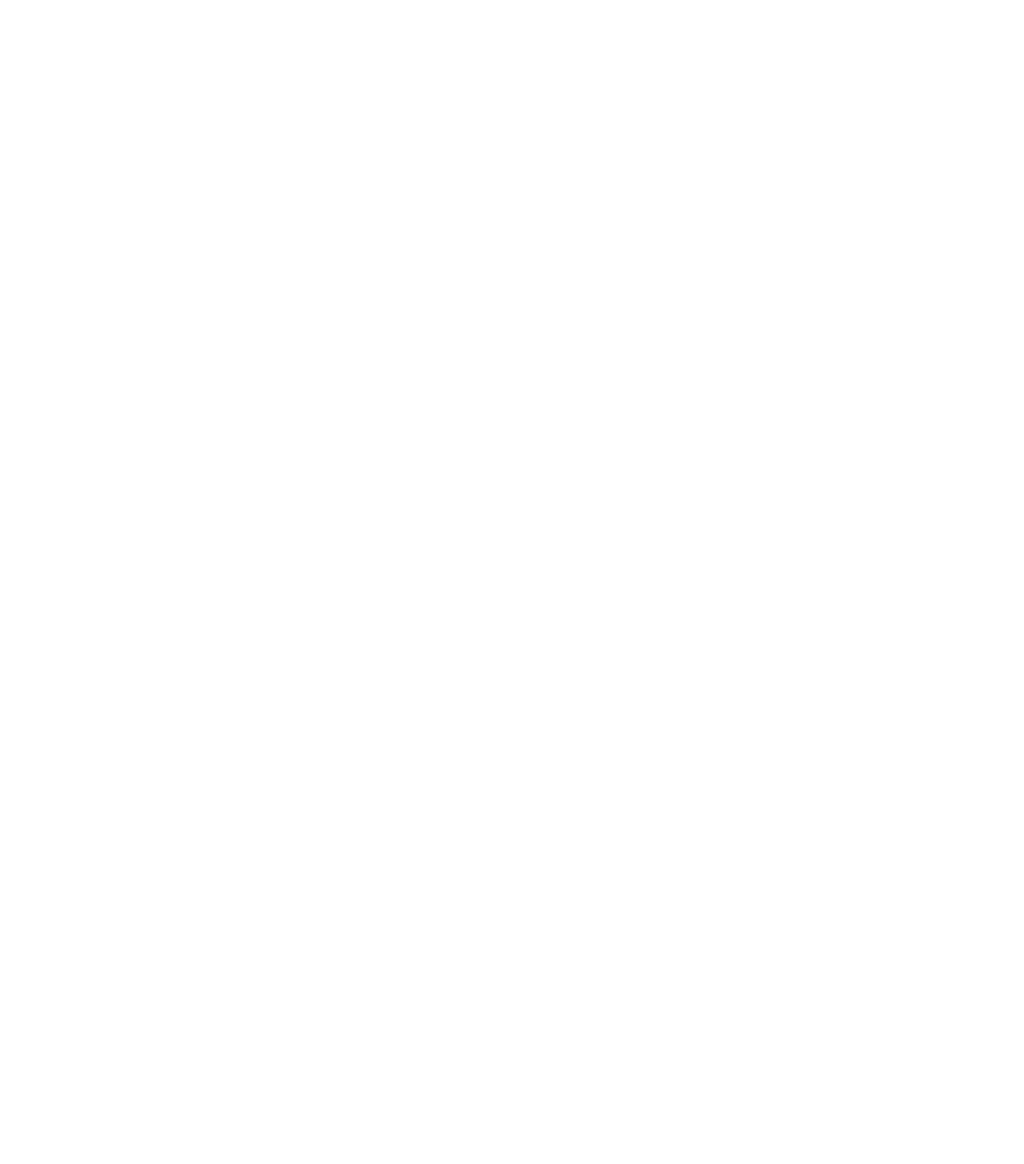
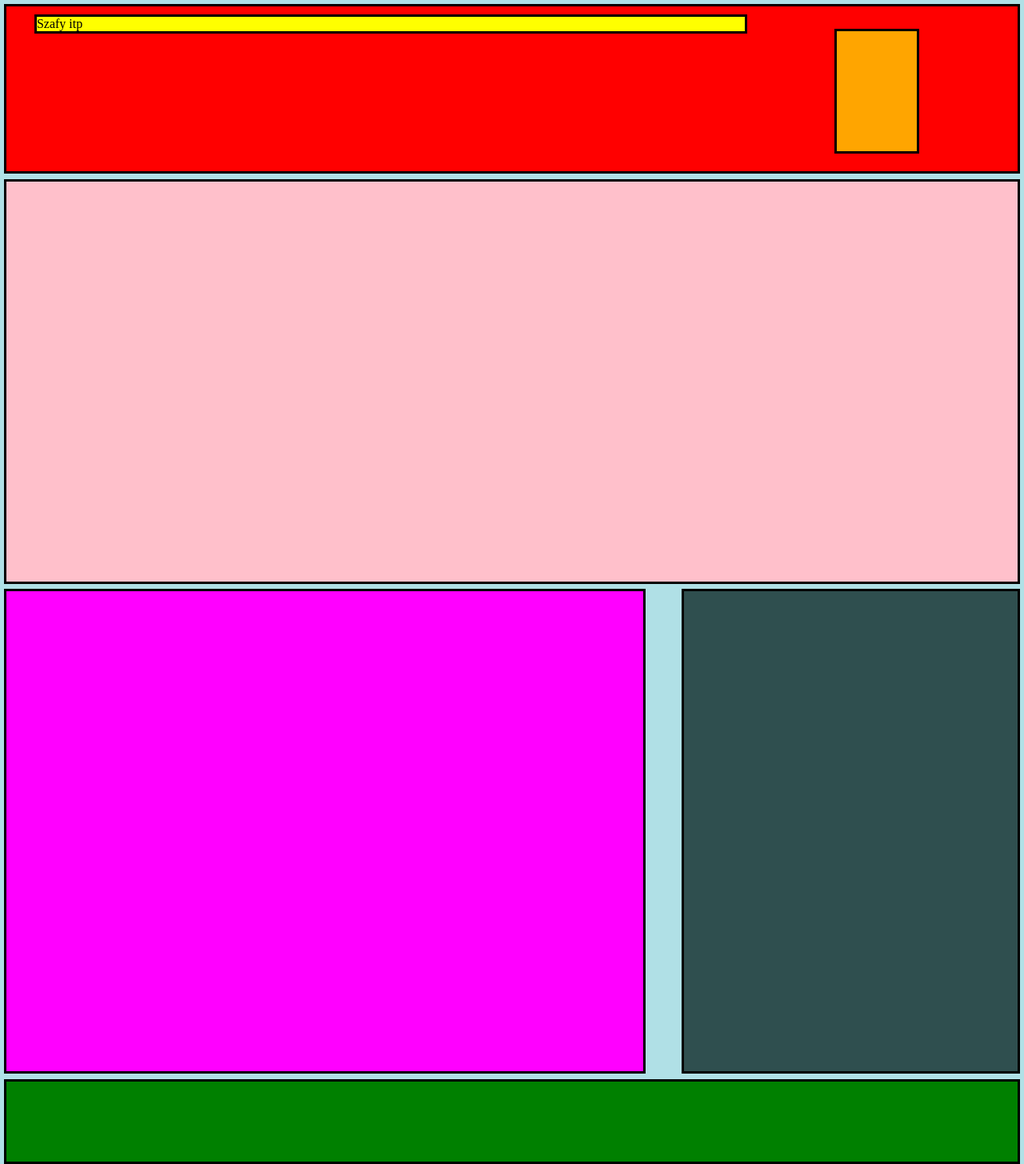
Before and after one commit to TimberedQuasar/szafyitp_modern_website, a plain HTML site: page index.html in a window 1280 px wide. Shown: the whole page at 80% size. Before the commit the page ends 800 px from the top, so only its background shows below. Drawn offline with Linux system fonts and the light colour scheme.

Commit message:
First steps

```diff
--- a/index.html
+++ b/index.html
@@ -3,9 +3,33 @@
 <head>
     <meta charset="UTF-8">
     <meta name="viewport" content="width=device-width, initial-scale=1.0">
-    <title>Szafyitp</title>
+    <link rel="stylesheet" href="stylesheet.css">
+    <title>Szafy itp</title>
 </head>
 <body>
+    <header>
+        <div id="top" class="border">
+            <div id="name" class="border">
+                Szafy itp
+            </div>
+            <div id="photo" class="border"></div>
+        </div>
+    </header>
+    <seciton>
+        <div id="intro" class="border">
+
+        </div>
+    </seciton>
+    <section style="display: flow-root;">
+        <div id="gallery" class="border">
+
+        </div>
+        <div id="info" class="border">
+
+        </div>
+    </section>
+    <footer class="border">
+    </footer>
 
 </body>
 </html>
--- /dev/null
+++ b/stylesheet.css
@@ -0,0 +1,60 @@
+body{
+    background-color: powderblue;
+}
+
+.border{
+    outline-style: solid;
+    outline-color: black;
+}
+
+#top{
+    background-color: red;
+    display: flow-root;
+    width: 100%;
+}
+
+#name{
+    background-color: yellow;
+    width: 70%;
+    margin-top: 1%;
+    margin-left: 3%;
+}
+
+#photo{
+    background-color: orange;
+    width: 100px;
+    height: 150px;
+    float: right;
+    margin-bottom: 2%;
+    margin-right: 10%;
+}
+
+#intro{
+    width: 100%;
+    height: 500px;
+    margin-top: 1%;
+    background-color: pink;
+}
+
+#gallery{
+    width: 63%;
+    height: 600px;
+    margin-top: 1%;
+    background-color: magenta;
+    float: left;
+}
+
+#info{
+    width: 33%;
+    height: 600px;
+    margin-top: 1%;
+    background-color: darkslategrey;
+    float: right;
+}
+
+footer{
+    width: 100%;
+    height: 100px;
+    background-color: green;
+    margin-top: 1%;
+}
```
